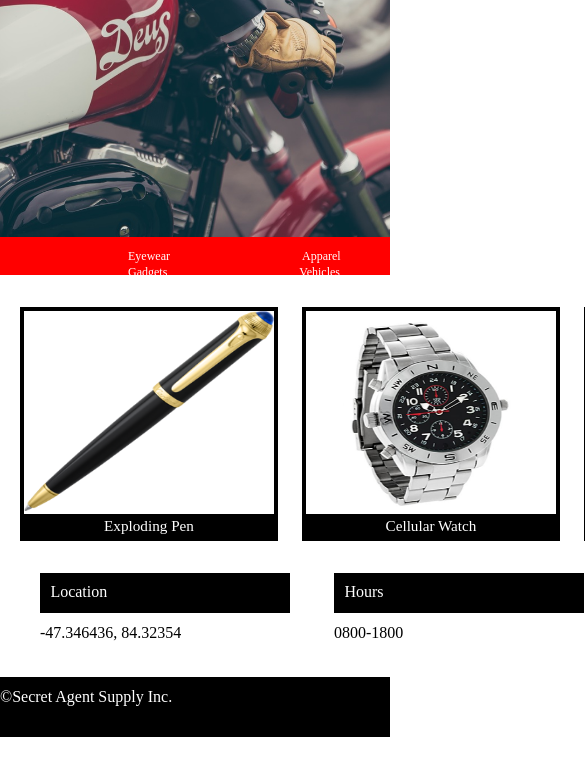
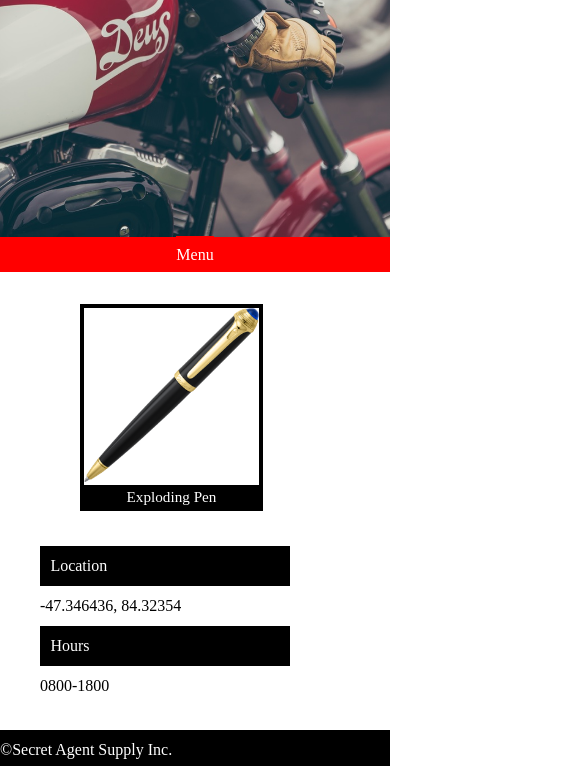
Before and after one commit to danmccann92/secretagentsupply, a plain HTML site: page index.html in a window 390 px wide. Shown: the part 245-1011 px from the top of the page, 585 px wide, since content can reach past the window. Before the commit the page ends 982 px from the top, so only its background shows below. Drawn offline with Linux system fonts and the light colour scheme.

Commit message:
added media queries

```diff
--- a/index.html
+++ b/index.html
@@ -27,6 +27,9 @@
       <span>Glasses</span>
       <span>Contact</span>
     </div>
+    <div class="nav-mobile">
+      <span>Menu</span>
+    </div>
   </div>
   <div class="container_merch">
     <div class="merchandise">
@@ -37,7 +40,7 @@
         <span>Exploding Pen</span>
       </div>
     </div>
-    <div class="merchandise">
+    <div class="merchandise" id="watch">
       <div class="merch-img">
       <img src="resources/media/watch.png" alt="Spy Watches!">
       </div>
@@ -45,7 +48,7 @@
         <span>Cellular Watch</span>
       </div>
     </div>
-    <div class="merchandise">
+    <div class="merchandise" id="glasses">
       <div class="merch-img">
       <img src="resources/media/glasses.png" alt="Spy Glasses! Oh My!">
       </div>
--- a/resources/css/master.css
+++ b/resources/css/master.css
@@ -59,6 +59,9 @@ html {
   padding-top: 1.75rem;
   font-size: .75rem;
 }
+.nav-mobile {
+  display: none;
+}
 
 .container_merch {
   /*display: flex;
@@ -114,3 +117,74 @@ footer {
   height: 3rem;
   padding-top: .75rem;
 }
+
+@media only screen and (max-width: 1024px) {
+  .container_main {
+    max-width:100%;
+  }
+  .nav {
+    display: none;
+  }
+  .nav-mobile {
+    display: block;
+    text-align: center;
+    background-color: red;
+    color: white;
+    margin: 0 auto;
+    height: 1.55rem;
+    padding-top: .65rem;
+  }
+  .nav-mobile span {
+    background-color: red;
+    color: white;
+    margin: 0 auto;
+    padding-top: .65rem;
+  }
+  .container_merch {
+    max-width: 100%;
+    margin-left: 3rem;
+  }
+  .merchandise {
+    margin: 0 2rem;
+    display: inline-block;
+    overflow: hidden;
+  }
+  #glasses {
+    display: none;
+  }
+  .container-info {
+    max-width: 100%
+  }
+  footer {
+    height: 1.5rem;
+  }
+}
+
+@media only screen and (max-width: 650px) {
+  .merch-img img{
+    width: 175px;
+    height: auto;
+  }
+}
+
+@media only screen and (max-width: 470px) {
+.container_main {
+  max-width: 100%;
+  margin: 0 auto;
+}
+  .logo {
+    margin: 0 auto;
+  }
+  .logo img {
+    margin: 0 auto;
+  }
+  .logo span {
+    display: none;
+  }
+  #watch {
+    display: none;
+  }
+  .info {
+    display: block;
+  }
+}
```
